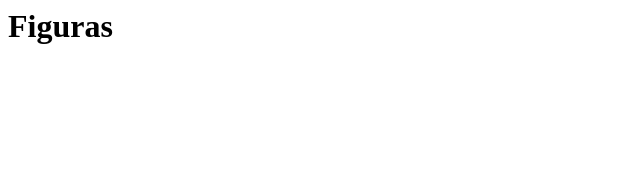
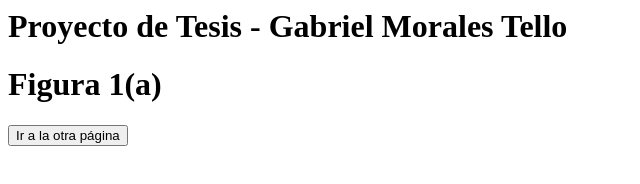
Before and after one commit to GabrielMoralesTello/reconstruccion_ancestral, a plain HTML site: page index.html in a window 1280 px wide. Shown: the whole page, without its empty margins (0-640 px from the left). Drawn offline with Linux system fonts and the light colour scheme.

Commit message:
Update index.html

```diff
--- a/index.html
+++ b/index.html
@@ -1 +1,13 @@
-<h1>Figuras</h1>
+<h1>Proyecto de Tesis - Gabriel Morales Tello</h1>
+<!DOCTYPE html>
+<html lang="en">
+<head>
+    <meta charset="UTF-8">
+    <meta name="viewport" content="width=device-width, initial-scale=1.0">
+    <title>Index</title>
+</head>
+<body>
+    <h1>Figura 1(a)</h1>
+    <button onclick="location.href='proyecto_V21/BirdNet_embedding_3d.html'">Ir a la otra página</button>
+</body>
+</html>
```
